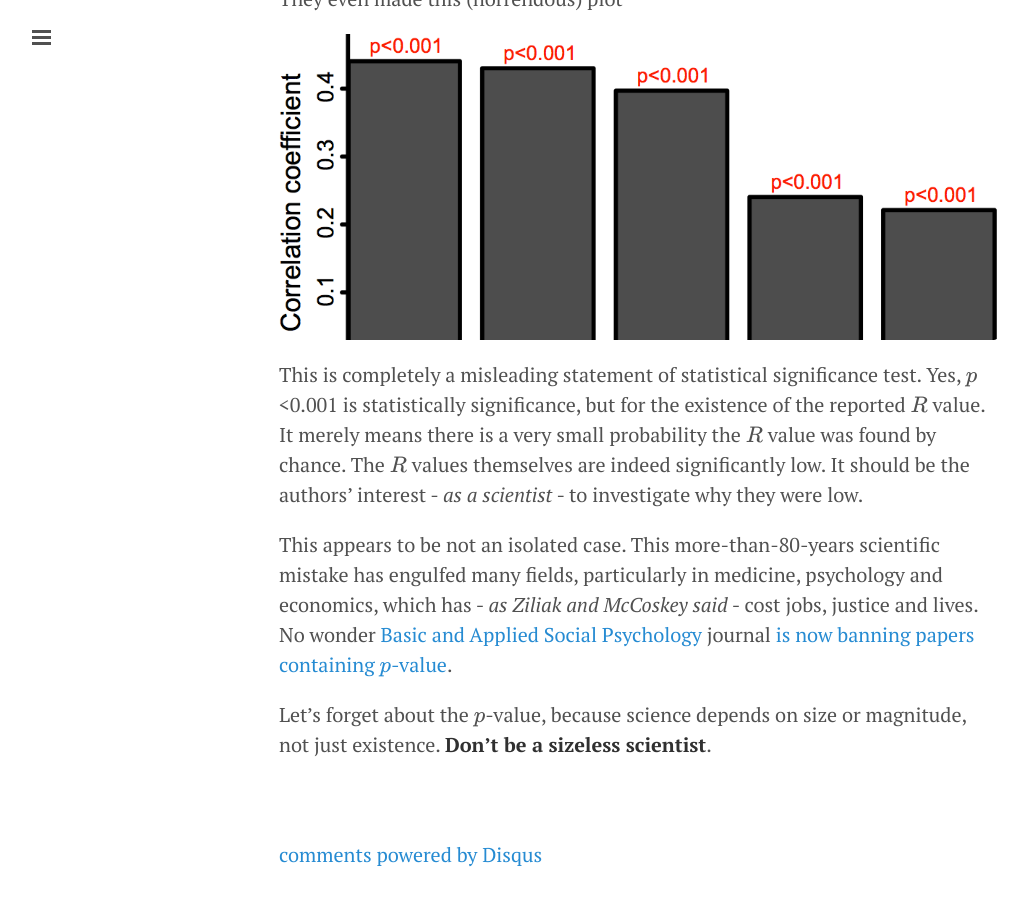
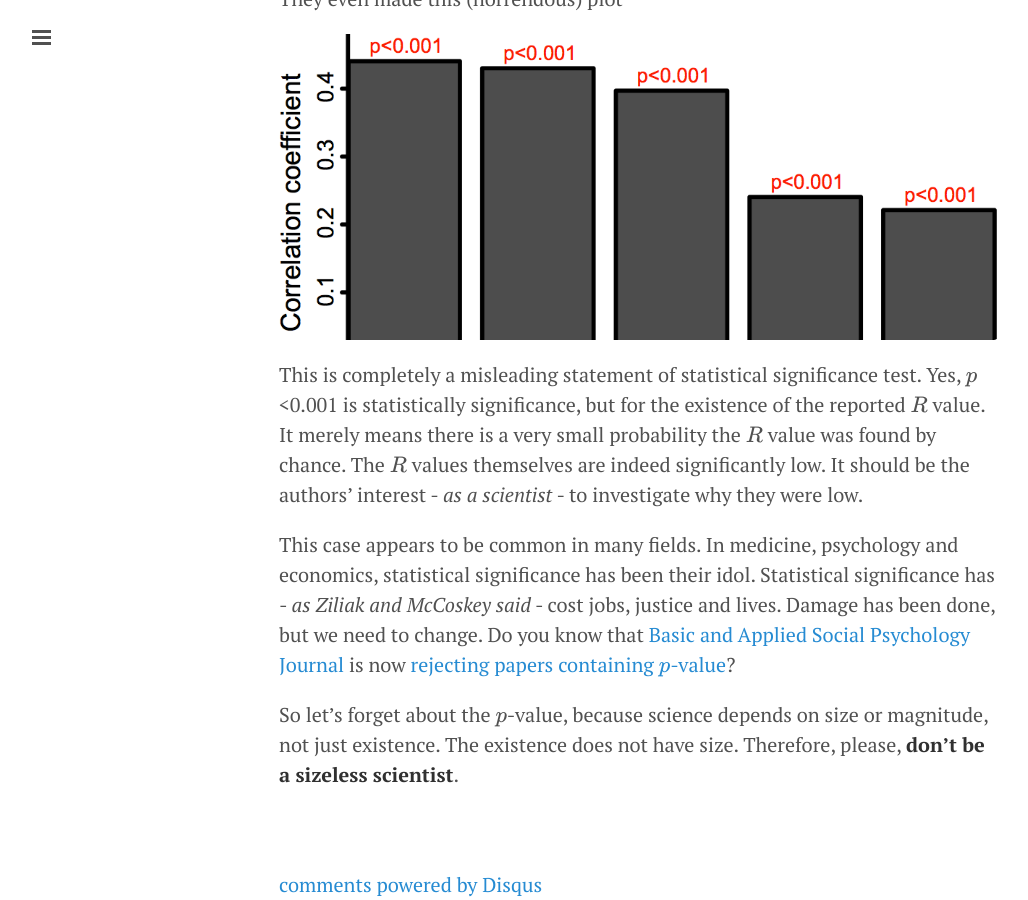
Before and after one commit to avansp/old-jekyll-avansp.github.io, a Jekyll site: the page built from _posts/2015-04-25-significant-problem.md, in a window 1280 px wide and 900 px high, scrolled down 1140 px. Shown: the whole window, without its empty margins (1-1029 px from the left). Built offline with Jekyll 4.4.1, drawn with Linux system fonts in a browser that asks for light colours; nearby versions of some CDN libraries; formulas are drawn with MathJax 3; comment, search, counter and statistics services are not loaded; before the commit the page ends 2010 px from its top, so only the background shows below that; some of the changed text lies outside the part shown.

Commit message:
FIX - Significant problem. Reshaping.

```diff
--- a/_posts/2015-04-25-significant-problem.md
+++ b/_posts/2015-04-25-significant-problem.md
@@ -10,7 +10,7 @@ In [The Cult of Statistical Significance](http://www.press.umich.edu/186351/cult
 
 > "The problem we are highlighting is that the so-called test of statistical significance does not in fact answer a quantitative, scientific question. Statistical significance is not a *scientific* test. It is a philosophical, qualitative test. It does not ask how much. It asks *whether*. Existence, the question of whether, is interesting, **but it is not scientific**."
 
-The book is light, thoughtful and enjoyable (*highly recommended*). It discusses the biggest mistake in science ever since Fisher ruined Gosset's (student *t*-test) greatest invention in 1925, ... and yet it is still continuing.
+The book is light, thoughtful and enjoyable (*highly recommended*). It discusses the biggest mistake in science ever since [Fisher](http://en.wikipedia.org/wiki/Ronald_Fisher) ruined [Gosset](http://en.wikipedia.org/wiki/William_Sealy_Gosset)'s (student *t*-test) greatest invention in 1925, ... and yet it is still continuing.
 
 I came across this book when I was reviewing a manuscript. The authors compared several markers with a "ground truth" value using [linear correlation analysis](http://en.wikipedia.org/wiki/Pearson_product-moment_correlation_coefficient). The correlation coefficients $$R$$ of each marker are A: (R=0.44, p<0.001), B: (0.43, p<0.001), C: (0.40, p<0.001), D: (0.24, p<0.001) and E: (0.22, p<0.001). Their proposed method is A.
 
@@ -24,6 +24,6 @@ They even made this (horrendous) plot
 
 This is completely a misleading statement of statistical significance test. Yes, $$p$$<0.001 is statistically significance, but for the existence of the reported $$R$$ value. It merely means there is a very small probability the $$R$$ value was found by chance. The $$R$$ values themselves are indeed significantly low. It should be the authors' interest - *as a scientist* - to investigate why they were low.
 
-This appears to be not an isolated case. This more-than-80-years scientific mistake has engulfed many fields, particularly in medicine, psychology and economics, which has - *as Ziliak and McCoskey said* - cost jobs, justice and lives. No wonder [Basic and Applied Social Psychology](http://www.tandfonline.com/toc/hbas20) journal [is now banning papers containing $$p$$-value](http://www.nature.com/news/psychology-journal-bans-p-values-1.17001).
+This case appears to be common in many fields. In medicine, psychology and economics, statistical significance has been their idol. Statistical significance has - *as Ziliak and McCoskey said* - cost jobs, justice and lives. Damage has been done, but we need to change. Do you know that [Basic and Applied Social Psychology Journal](http://www.tandfonline.com/toc/hbas20) is now [rejecting papers containing $$p$$-value](http://www.nature.com/news/psychology-journal-bans-p-values-1.17001)?
 
-Let's forget about the $$p$$-value, because science depends on size or magnitude, not just existence. **Don't be a sizeless scientist**.
+So let's forget about the $$p$$-value, because science depends on size or magnitude, not just existence. The existence does not have size. Therefore, please, **don't be a sizeless scientist**.
```
